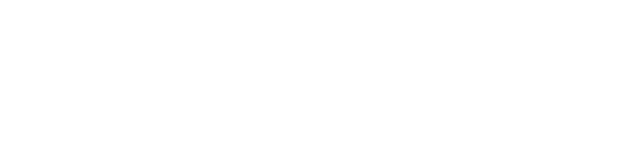
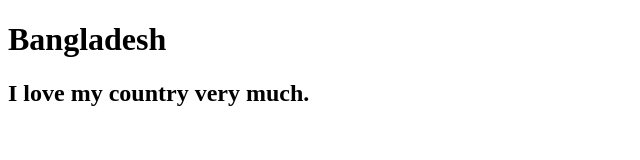
Before and after one commit to ahasan7861/my-first-repo, a plain HTML site: page index.htm in a window 1280 px wide. Shown: the whole page, without its empty margins (0-640 px from the left). Drawn offline with Linux system fonts and the light colour scheme.

Commit message:
first change

```diff
--- a/index.htm
+++ b/index.htm
@@ -7,6 +7,7 @@
     <title>My First Repo</title>
 </head>
 <body>
-
+    <h1>Bangladesh</h1>
+    <h2> I love my country very much.</h2>
 </body>
 </html>
```
